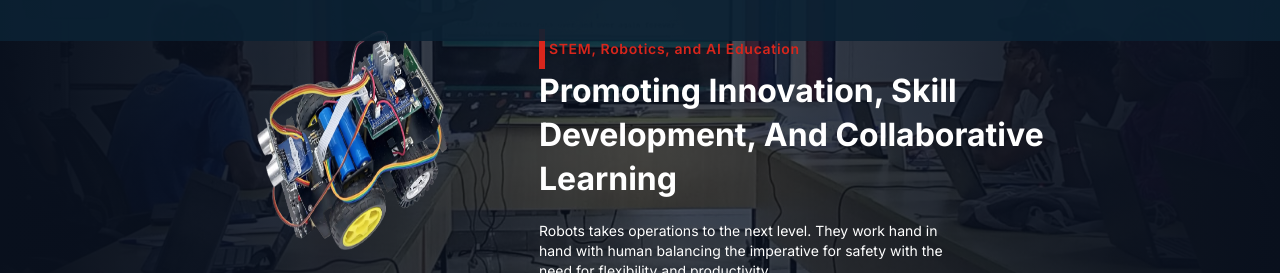
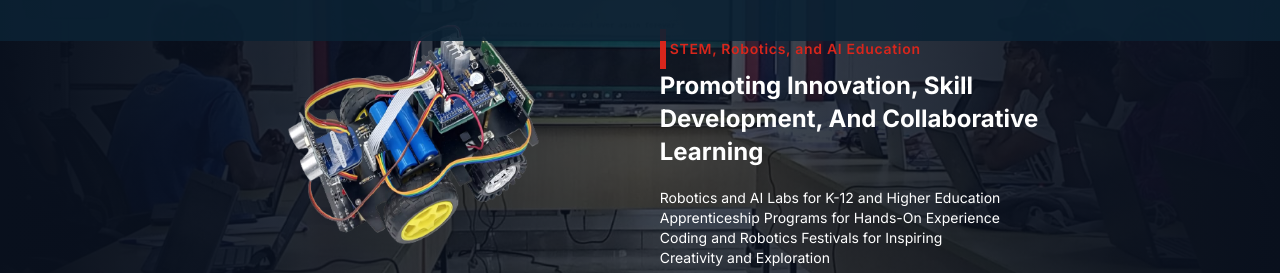
Before and after one commit to DenisOuma/afri-robotics, a Next.js app: page / in a window 1280 px wide. Shown: the part 679-952 px from the top of the page. Built offline with nearby package versions, Linux system fonts and the light colour scheme.

Commit message:
Adding the list elements

```diff
--- a/src/app/components/afibotservices/StemEducation.jsx
+++ b/src/app/components/afibotservices/StemEducation.jsx
@@ -9,7 +9,7 @@ export const StemEducation = () => {
 				<Image
 					src={robotImage}
 					alt="robot car"
-					className="h-[250px] w-[550px] "
+					className="h-[250px] w-[650px] "
 				/>
 			</div>
 			<div className="flex items-center justify-between m-auto full">
@@ -20,16 +20,25 @@ export const StemEducation = () => {
 							STEM, Robotics, and AI Education
 						</h1>
 					</div>
-					<h1 className="capitalize text-[2rem] font-bold leading-snug">
+					<h1 className="capitalize text-[1.5rem] font-bold leading-snug">
 						Promoting Innovation, Skill Development, and Collaborative Learning
 					</h1>
 
 					<div className="mt-5 w-3/4">
-						<p className="text-[14px]">
-							Robots takes operations to the next level. They work hand in hand
-							with human balancing the imperative for safety with the need for
-							flexibility and productivity.
-						</p>
+						<ul>
+							<li>
+								<p>Robotics and AI Labs for K-12 and Higher Education</p>
+							</li>
+							<li>
+								<p>Apprenticeship Programs for Hands-On Experience</p>
+							</li>
+							<li>
+								<p>
+									Coding and Robotics Festivals for Inspiring Creativity and
+									Exploration
+								</p>
+							</li>
+						</ul>
 					</div>
 				</div>
 			</div>
```
